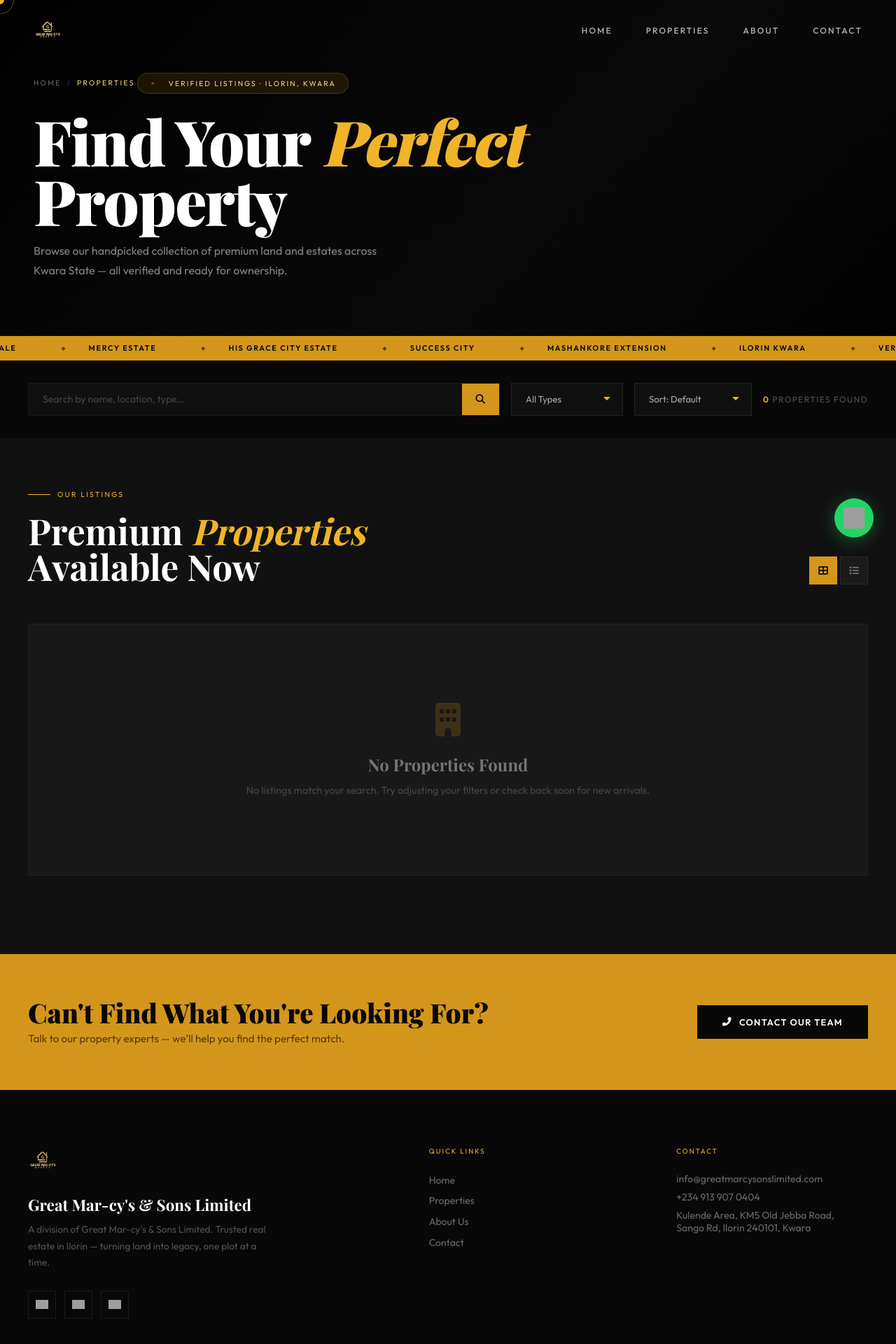
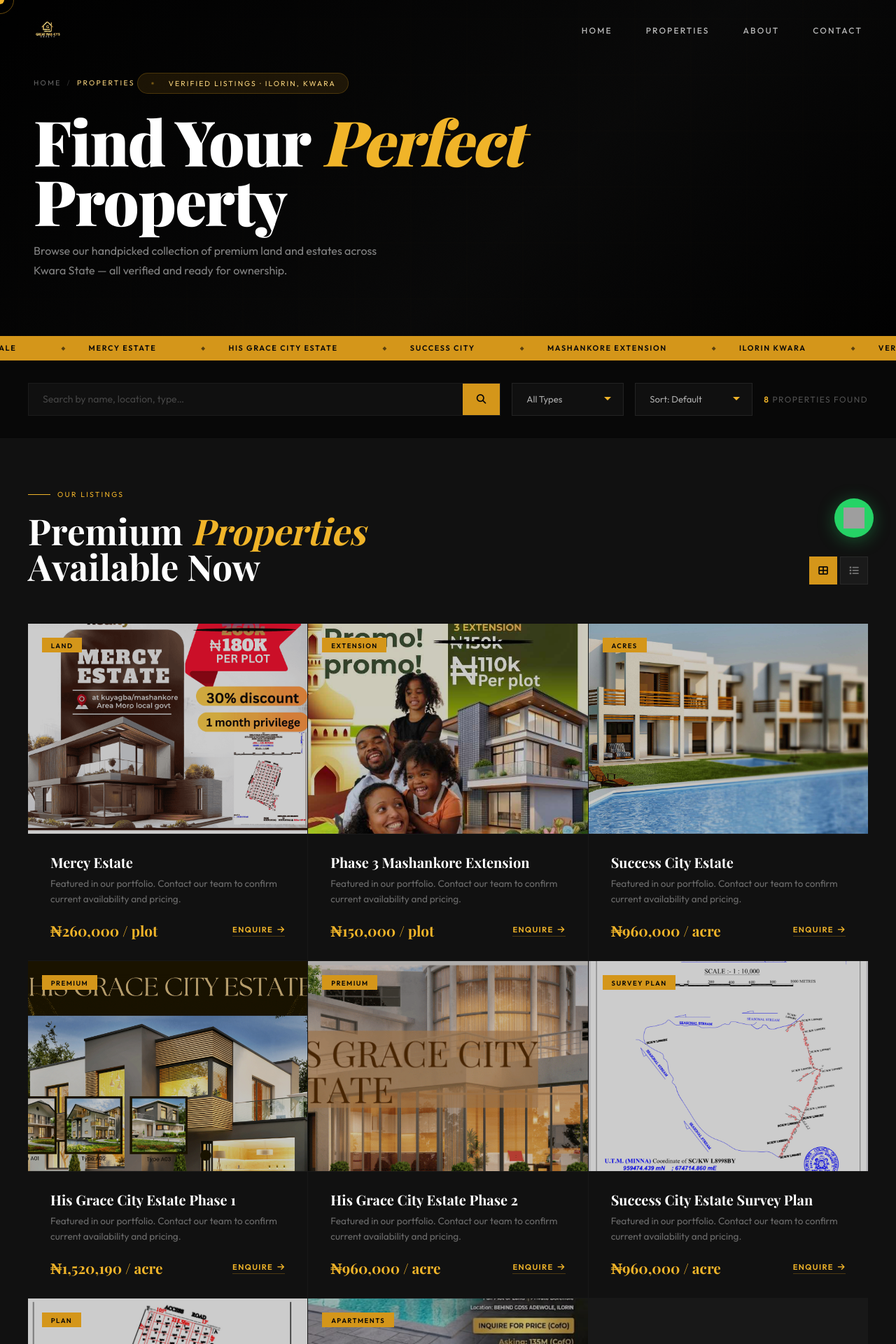
Before and after one commit to aquila4/real-estate-admin, a Flask app: page /property in a window 1280 px wide. Shown: the top 1920 px of the page at 70% size. Run offline with Flask 3, Linux system fonts and the light colour scheme; some web fonts are replaced; grey boxes are pictures that could not be loaded.

Commit message:
Display homepage featured estates alongside database property listings

```diff
--- a/templates/property.html
+++ b/templates/property.html
@@ -1,3 +1,7 @@
+{% set featured_estates = [["Mercy Estate","image/MERCY ESTATE.png","Land","₦260,000 / plot"],["Phase 3 Mashankore Extension","image/extent.jpg","Extension","₦150,000 / plot"],["Success City Estate","image/success.jpg","Acres","₦960,000 / acre"],["His Grace City Estate Phase 1","image/hisgrace1.png","Premium","₦1,520,190 / acre"],["His Grace City Estate Phase 2","image/hisgrace2.png","Premium","₦960,000 / acre"],["Success City Estate Survey Plan","image/oloru.JPG","Survey Plan","₦960,000 / acre"],["Mercy Estate Plan","image/AL.jpg","Plan","Land Survey Plan"],["Luxury Duplex & Apartments","image/prop1.JPG","Apartments","Asking price ₦135M (C of O)"]] %}
+{% set existing_titles = properties|map(attribute='title')|map('lower')|list %}
+{% set featured = namespace(items=[]) %}
+{% for estate in featured_estates %}{% if estate[0]|lower not in existing_titles %}{% set featured.items = featured.items + [estate] %}{% endif %}{% endfor %}
 <!DOCTYPE html>
 <html lang="en">
 <head>
@@ -11,11 +15,11 @@
   <meta name="keywords" content="Great Marcy Sons Limited, properties in Ilorin, lands for sale Ilorin, houses in Kwara State, Ilorin real estate">
   <meta name="robots" content="index, follow">
   <meta name="author" content="Great Mar-cy's & Sons Limited">
-  <link rel="canonical" href="https://greatmarcysonslimited.com/properties">
+  <link rel="canonical" href="https://greatmarcysonslimited.com/property">
   <meta property="og:title" content="Available Properties | Great Mar-cy's & Sons Limited">
   <meta property="og:description" content="Browse verified properties and land for sale in Ilorin, Kwara State.">
   <meta property="og:type" content="website">
-  <meta property="og:url" content="https://greatmarcysonslimited.com/properties">
+  <meta property="og:url" content="https://greatmarcysonslimited.com/property">
   <meta property="og:image" content="https://greatmarcysonslimited.com/static/image/logogmc.png">
   <meta name="twitter:card" content="summary_large_image">
   <meta name="twitter:title" content="Available Properties | Great Mar-cy's & Sons Limited">
@@ -28,7 +32,7 @@
     "@type": "CollectionPage",
     "name": "Available Properties | Great Mar-cy's & Sons Limited",
     "description": "Explore verified property listings — lands and houses for sale in Ilorin, Kwara State.",
-    "url": "https://greatmarcysonslimited.com/properties",
+    "url": "https://greatmarcysonslimited.com/property",
     "image": "https://greatmarcysonslimited.com/static/image/logogmc.png",
     "hasPart": [
       {% for p in properties %}
@@ -36,7 +40,7 @@
         "@type": "Product",
         "name": "{{ p.title }}",
         "description": "{{ p.description[:150] }}",
-        "url": "https://greatmarcysonslimited.com/property/{{ p.id }}",
+        "url": "{{ url_for('property_detail', slug=p.slug, _external=True) }}",
         "image": "https://greatmarcysonslimited.com{{ url_for('serve_file', filename=p.image_url) if p.image_url else '/static/image/logogmc.png' }}",
         "offers": {"@type": "Offer","priceCurrency": "NGN","availability": "https://schema.org/InStock"}
       }{% if not loop.last %},{% endif %}
@@ -374,7 +378,7 @@
         <option value="newest" {% if request.args.get('sort')=='newest' %}selected{% endif %}>Newest First</option>
       </select>
       <div class="results-count">
-        <span id="propCount">{{ properties|length }}</span> propert{{ 'y' if properties|length == 1 else 'ies' }} found
+        <span id="propCount">{{ properties|length + featured.items|length }}</span> propert{{ 'y' if properties|length + featured.items|length == 1 else 'ies' }} found
       </div>
     </form>
   </div>
@@ -399,7 +403,7 @@
     </div>
 
     <div class="property-grid reveal" id="propertyGrid">
-      {% if properties %}
+      {% if properties or featured.items %}
         {% for property in properties %}
         <div class="property-card" data-title="{{ property.title|lower }}" data-location="{{ property.location|lower }}">
           <a href="{{ url_for('property_detail', slug=property.slug) }}"
@@ -446,6 +450,22 @@
               </div>
             </div>
 
+          </a>
+        </div>
+        {% endfor %}
+        {% for estate in featured.items %}
+        <div class="property-card" data-title="{{ estate[0]|lower }}" data-location="">
+          <a href="{{ url_for('contact') }}">
+            <div class="prop-media">
+              <img src="{{ url_for('static', filename=estate[1]) }}" alt="{{ estate[0] }}" loading="lazy">
+              <span class="prop-badge">{{ estate[2] }}</span>
+              <div class="prop-arrow"><i class="fas fa-arrow-right"></i></div>
+            </div>
+            <div class="prop-body">
+              <h3>{{ estate[0] }}</h3>
+              <p class="prop-desc">Featured in our portfolio. Contact our team to confirm current availability and pricing.</p>
+              <div class="prop-footer"><div><div class="prop-price">{{ estate[3] }}</div></div><span class="prop-cta">Enquire <i class="fas fa-arrow-right"></i></span></div>
+            </div>
           </a>
         </div>
         {% endfor %}
```
